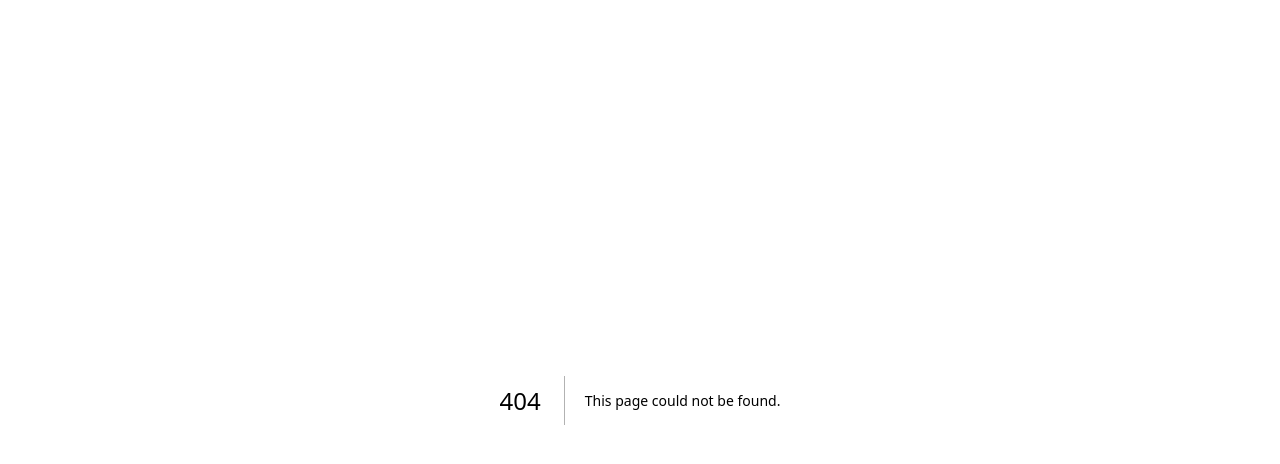
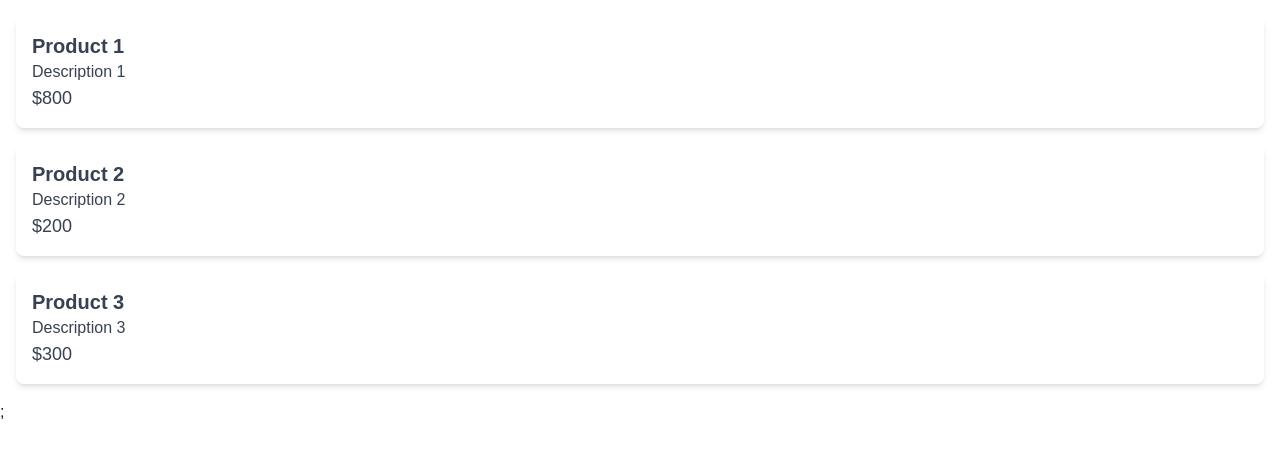
Before and after one commit to Udeme98/NextJS-Codevolution, a Next.js app: page /products in a window 1280 px wide. Before the commit this address had no page. Shown: the top 464 px of the page. Built offline with nearby package versions, Linux system fonts and the light colour scheme; data requests are answered from the project's data file.

Commit message:
Fetching data - data caching

```diff
--- /dev/null
+++ b/src/app/products/page.tsx
@@ -0,0 +1,33 @@
+type ProductProp = {
+  id: number;
+  title: string;
+  price: number;
+  description: string;
+};
+
+const ProductPage = async () => {
+  const res = await fetch("http://localhost:3002/products");
+  const prod = await res.json();
+  //   console.log(prod);
+
+  return (
+    <>
+      <ul className="space-y-4 p-4">
+        {prod.map((product: ProductProp) => {
+          return (
+            <li
+              key={product.id}
+              className="p-4 bg-white shadow-md rounded-lg text-gray-700"
+            >
+              <h2 className="text-xl font-semibold">{product.title}</h2>
+              <p>{product.description}</p>
+              <p className="text-lg font-medium">${product.price}</p>
+            </li>
+          );
+        })}
+      </ul>
+      ;
+    </>
+  );
+};
+export default ProductPage;
```
